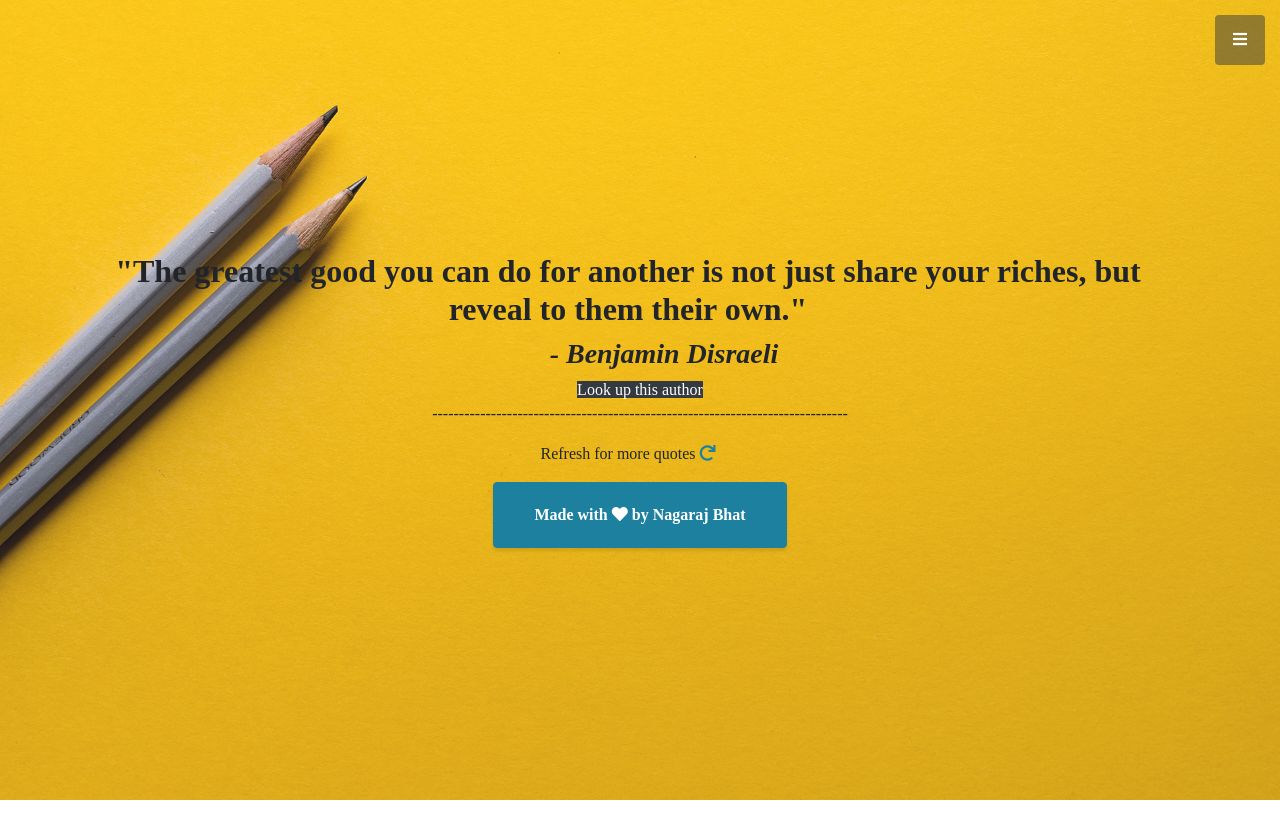
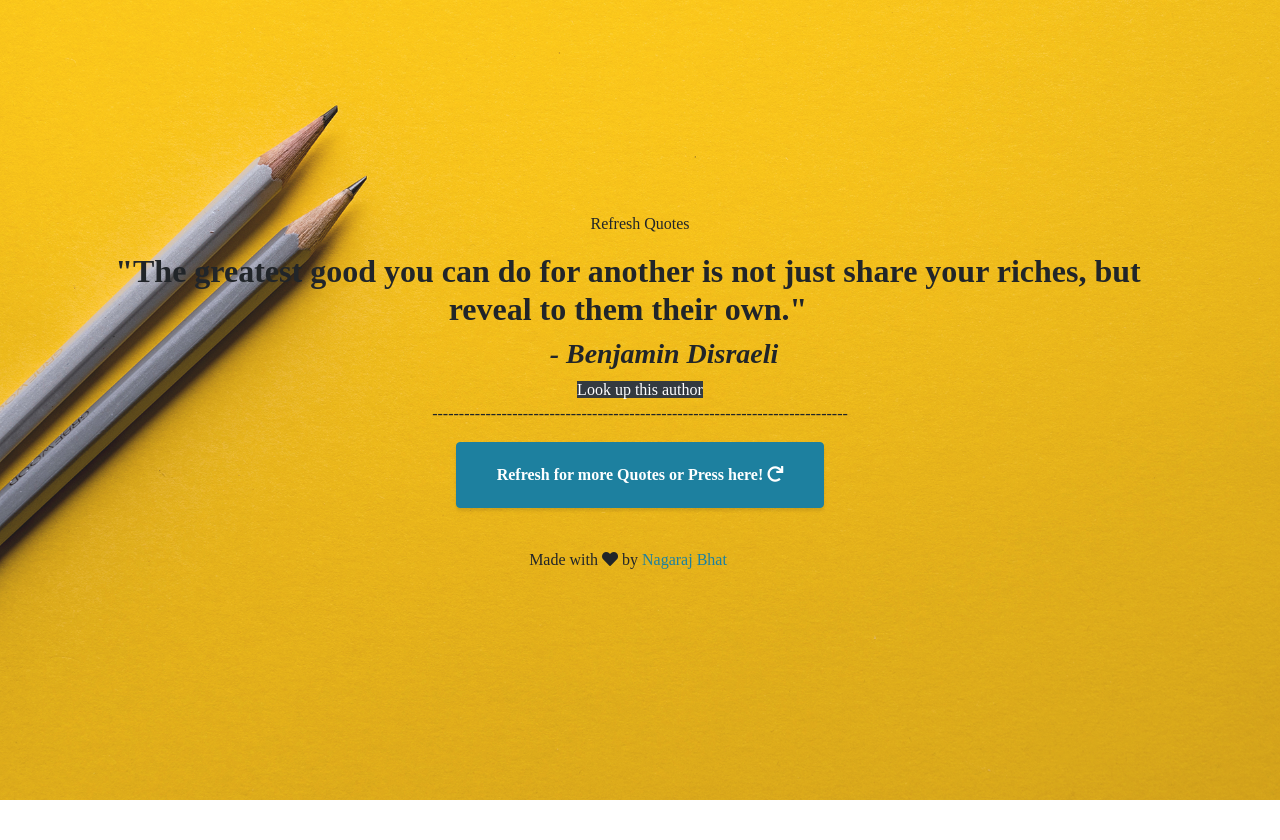
Before and after one commit to nagarajbhat/refreshquotes, a Flask app: page / in a window 1280 px wide. Shown: the top 840 px of the page. Run offline with Flask 2, Linux system fonts and the light colour scheme; some libraries are stand-ins or nearby versions.

Commit message:
small modifications index

```diff
--- a/templates/index.html
+++ b/templates/index.html
@@ -9,6 +9,10 @@
   <meta name="author" content="">
 
   <title>Refresh Quotes</title>
+
+  <!-- favicon-->
+  <link rel="icon" type="image/png" sizes="32x32" href="/static/favicon/favicon-32x32.png">
+
 
   <!-- Bootstrap Core CSS -->
   <link href="static/vendor/bootstrap/css/bootstrap.min.css" rel="stylesheet">
@@ -25,7 +29,9 @@
 
 <body id="page-top">
 
+
   <!-- Navigation -->
+  <!--
   <a class="menu-toggle rounded" href="#">
     <i class="fas fa-bars"></i>
   </a>
@@ -51,10 +57,13 @@
       </li>
     </ul>
   </nav>
-
+-->
   <!-- Header -->
   <header class="masthead d-flex" style="height: 800px;">
+
     <div class="container text-center my-auto">
+     <p>Refresh Quotes</p>
+
       <h2 class="mr-4">"{{quote}}"</h2>
       <h3 class="ml-5">
         <em>- {{author}}</em>
@@ -62,10 +71,11 @@
       <a class="btn-dark" href="https://www.google.com/search?q={{author}}">Look up this author</a>
      <p>------------------------------------------------------------------------------</p>
 
-      <p class="mr-4">Refresh for more quotes <a href="."><i class="fas fa-redo"></i></a>
-</p>
-<a class="btn btn-primary btn-xl js-scroll-trigger" href="https://www.nagarajbhat.com">Made with <i class="fas fa-heart"></i> by Nagaraj Bhat</a>
 
+
+<p><a class="btn btn-primary btn-xl js-scroll-trigger" href=".">Refresh for more Quotes or Press here!  <i class="fas fa-redo"></i></a></a></p>
+<br>
+<p class="mr-4">Made with <i class="fas fa-heart"></i> by <a href="https://www.nagarajbhat.com">Nagaraj Bhat </a></p>
     </div>
     <div class="overlay"></div>
   </header>
```
Also changed, not shown: favicon.ico (added), static/img/favicon/android-chrome-192x192.png (added), static/img/favicon/android-chrome-512x512.png (added), static/img/favicon/apple-touch-icon.png (added), static/img/favicon/favicon-16x16.png (added), static/img/favicon/favicon-32x32.png (added), static/img/favicon/site.webmanifest (added).
